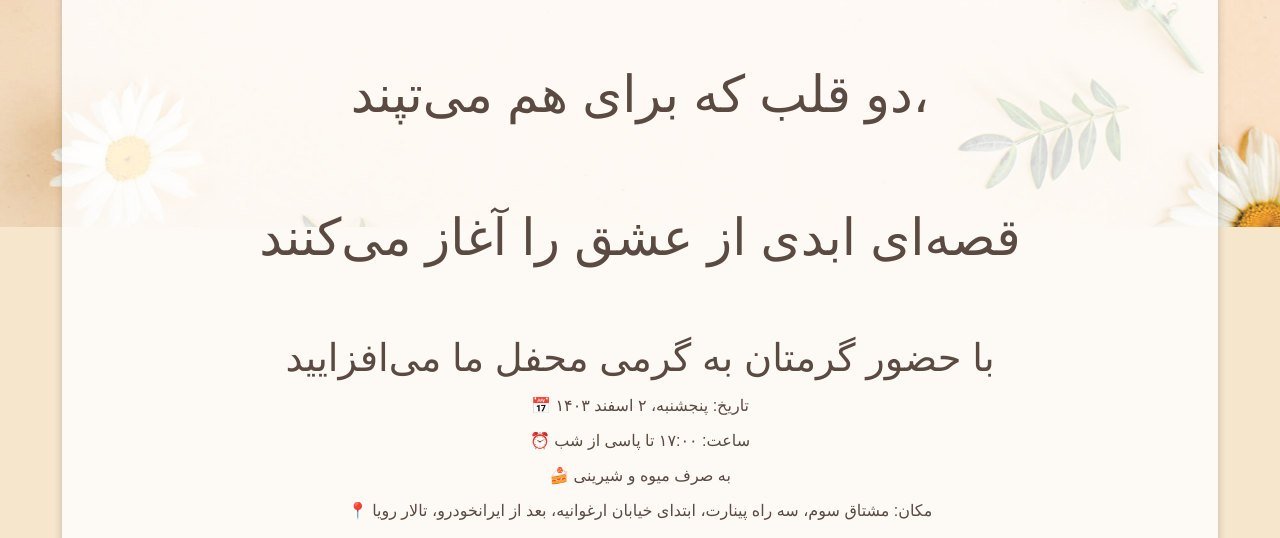
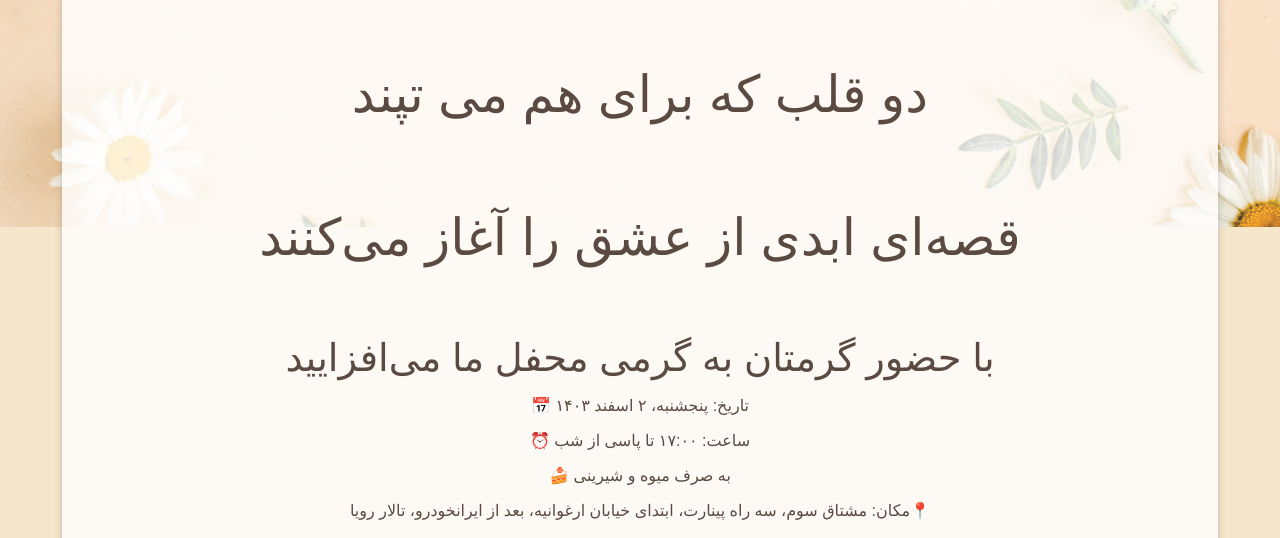
Before and after one commit to Alirezuesmaili/invite, a plain HTML site: page index.html in a window 1280 px wide. Shown: the part 573-1111 px from the top of the page. Drawn offline with Linux system fonts and the light colour scheme; grey boxes are pictures that could not be loaded; a web font is replaced by a local one.

Commit message:
index.html

```diff
--- a/index.html
+++ b/index.html
@@ -3,7 +3,7 @@
 <head>
     <meta charset="UTF-8">
     <meta name="viewport" content="width=device-width, initial-scale=1.0">
-    <title>دعوتنامه عروسی</title>
+    <title>دعوتنامه عقد</title>
     <audio autoplay>
         <source src="https://raw.githubusercontent.com/alirezuesmaili/test/main/Mohamad-Noori-Aroosi.mp3" type="audio/mpeg">
         مرورگر شما از پخش خودکار صدا پشتیبانی نمی‌کند.
@@ -165,7 +165,7 @@
             <span class="groom">دوشیزه نرگس اسماعیلی</span>
         </div>
         <div class="section poetry">
-            <p>دو قلب که برای هم می‌تپند،</p>
+            <p>دو قلب که برای هم می تپند</p>
             <p>قصه‌ای ابدی از عشق را آغاز می‌کنند</p>
         </div>
         <div class="footer-text">با حضور گرمتان به گرمی محفل ما می‌افزایید</div>
@@ -175,7 +175,7 @@
             <p>🍰 به صرف میوه و شیرینی</p>
         </div>
         <div class="section location">
-            <p>📍 مکان: مشتاق سوم، سه راه پینارت، ابتدای خیابان ارغوانیه، بعد از ایرانخودرو، تالار رویا</p>
+            <p> مکان: مشتاق سوم، سه راه پینارت، ابتدای خیابان ارغوانیه، بعد از ایرانخودرو، تالار رویا📍</p>
             <div class="map-container">
                 <iframe src="https://www.google.com/maps/embed?pb=!1m18!1m12!1m3!1d3360.5069476304034!2d51.75844777516446!3d32.6193207920293!2m3!1f0!2f0!3f0!3m2!1i1024!2i768!4f13.1!3m3!1m2!1s0x3fbc49065e2f9455%3A0x5460a3059227e59e!2sRoya%20hall!5e0!3m2!1sen!2sbe!4v1739821866894!5m2!1sen!2sbe" width="600" height="450" style="border:0;" allowfullscreen="" loading="lazy" referrerpolicy="no-referrer-when-downgrade"></iframe>
             </div>
```
